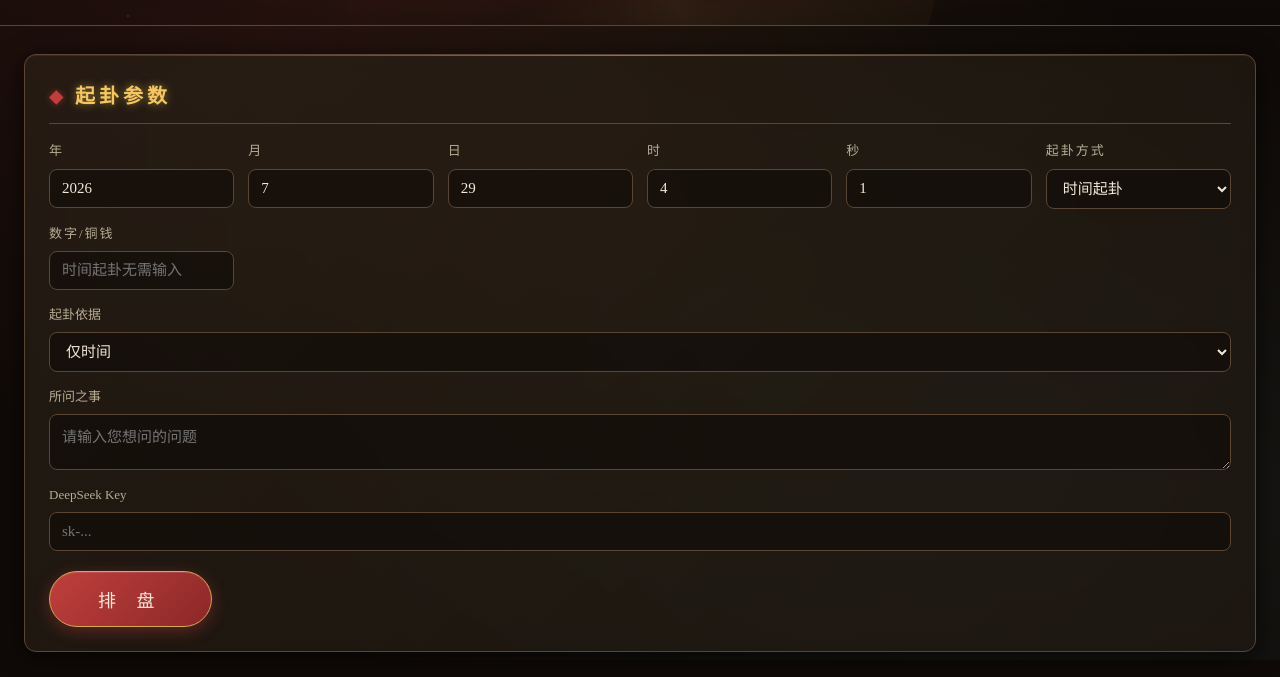
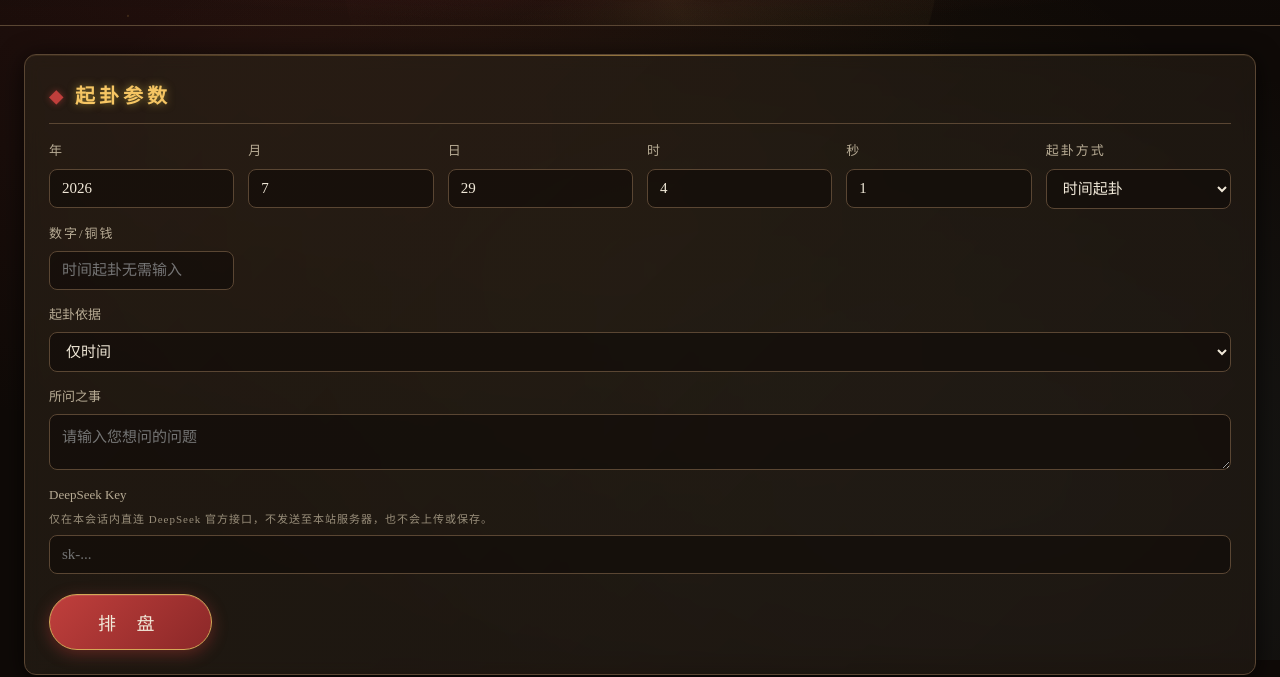
Before and after one commit to yimengjiuan/Mystic-Arcana, a website with bundled scripts: page dist_ui/index.html in a window 1280 px wide. Shown: the part 140-817 px from the top of the page. Built offline with nearby package versions, Linux system fonts and the light colour scheme; no server answers.

Commit message:
AI解卦Key输入框添加隐私说明
标注仅本会话直连DeepSeek官方接口，不上传至本站服务器，消除前端明文Key的安全疑虑

```diff
--- a/dist_ui/index.html
+++ b/dist_ui/index.html
@@ -51,7 +51,7 @@
                     </select></label>
             </div>
             <label class="full-label">所问之事<textarea id="question" rows="2" placeholder="请输入您想问的问题"></textarea></label>
-            <label class="full-label">DeepSeek Key<input id="apikey" type="password" placeholder="sk-..."></label>
+            <label class="full-label">DeepSeek Key<small style="font-size:11px;color:var(--ink-d);opacity:.8;margin-top:4px;letter-spacing:1px">仅在本会话内直连 DeepSeek 官方接口，不发送至本站服务器，也不会上传或保存。</small><input id="apikey" type="password" placeholder="sk-..."></label>
             <button id="run-btn">排 盘</button>
         </section>
         <div id="output"></div>
```
Also changed, not shown: src/ui/index.html (+1 -1 lines).
